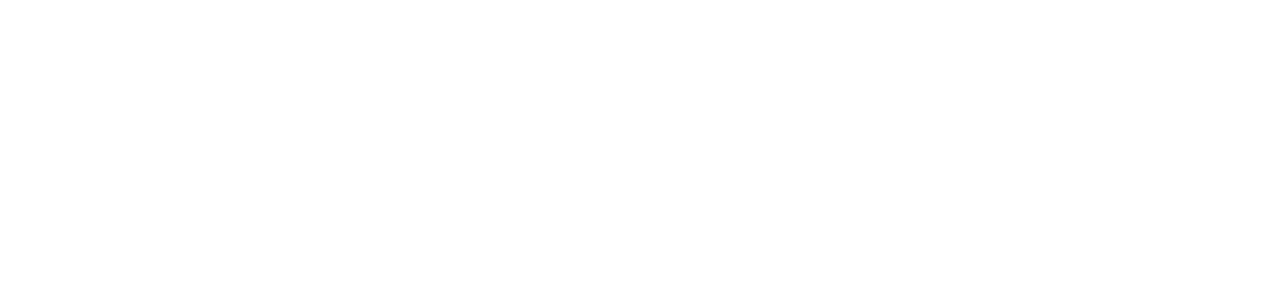
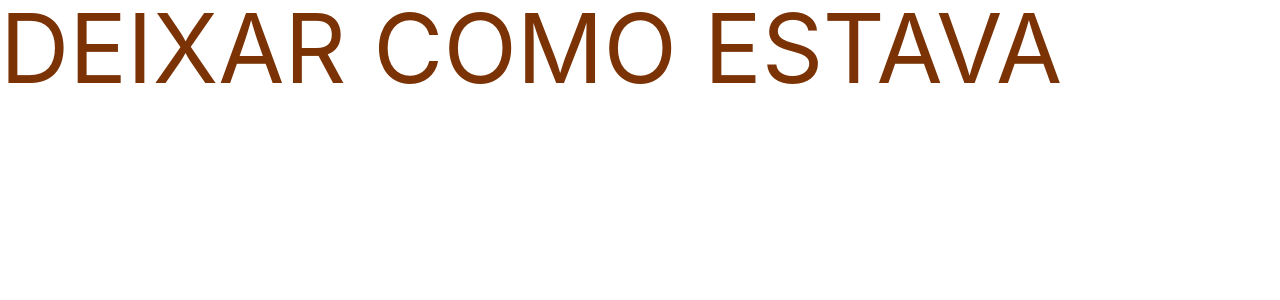
Before and after one commit to Grupo-04-Turma-JavaScript-12/Nutrihub-front, a React (Vite) app: page / in a window 1280 px wide. Before the commit this address had no page. Shown: the top 300 px of the page. Built offline with nearby package versions, Linux system fonts and the light colour scheme.

Commit message:
tela perfil

```diff
--- a/src/App.tsx
+++ b/src/App.tsx
@@ -1,15 +1,11 @@
-import { BrowserRouter, Route, Routes } from "react-router-dom";
 import "./App.css";
-import Perfil from "./pages/perfil/Perfil";
 
 function App() {
   return (
     <>
-      <BrowserRouter>
-        <Routes>
-          <Route path="/perfil" element={<Perfil />} />
-        </Routes>
-      </BrowserRouter>
+      <div>
+        <h1 className="text-8xl text-amber-900">DEIXAR COMO ESTAVA</h1>
+      </div>
     </>
   );
 }
```
